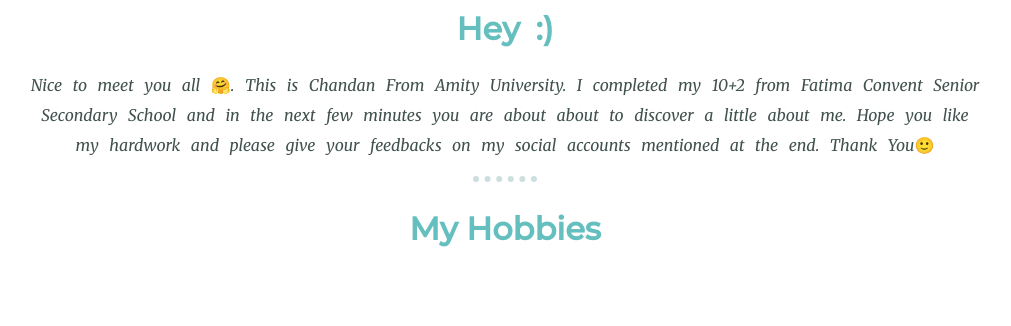
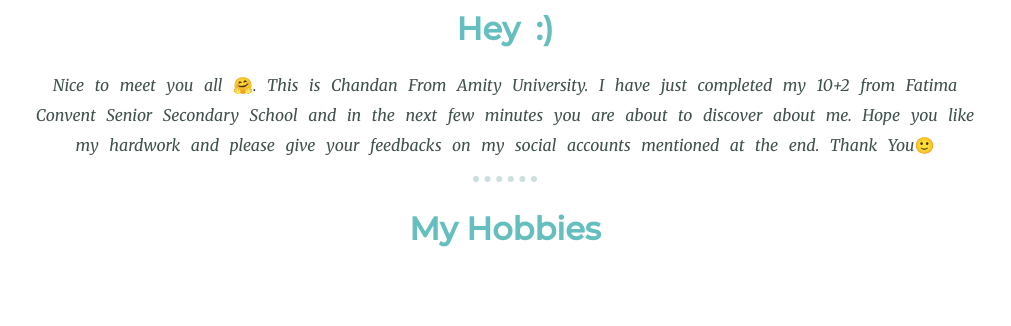
Before and after one commit to chandankumar1307/Hobbies, a plain HTML site: page index.html in a window 1280 px wide. Shown: the part 913-1239 px from the top of the page, without its empty margins (135-1146 px from the left). Drawn offline with Linux system fonts and the light colour scheme.

Commit message:
Update index.html
Removing some typo errors and grammar mistakes

```diff
--- a/index.html
+++ b/index.html
@@ -18,8 +18,8 @@
       <div class="profile">
         <img class="logo" src="images/chandan.png" alt="chandan">
         <h2>Hey :)</h2>
-        <p>Nice to meet you all 🤗. This is Chandan From Amity University. I completed my 10+2 from Fatima Convent Senior Secondary School
-          and in the next few minutes you are about about to discover a little about me.
+        <p>Nice to meet you all 🤗. This is Chandan From Amity University. I have just completed my 10+2 from Fatima Convent Senior Secondary School
+          and in the next few minutes you are about to discover about me.
           Hope you like my hardwork and please give your feedbacks on my social accounts mentioned at the end. Thank You🙂</p>
       </div>
       <hr>
```
